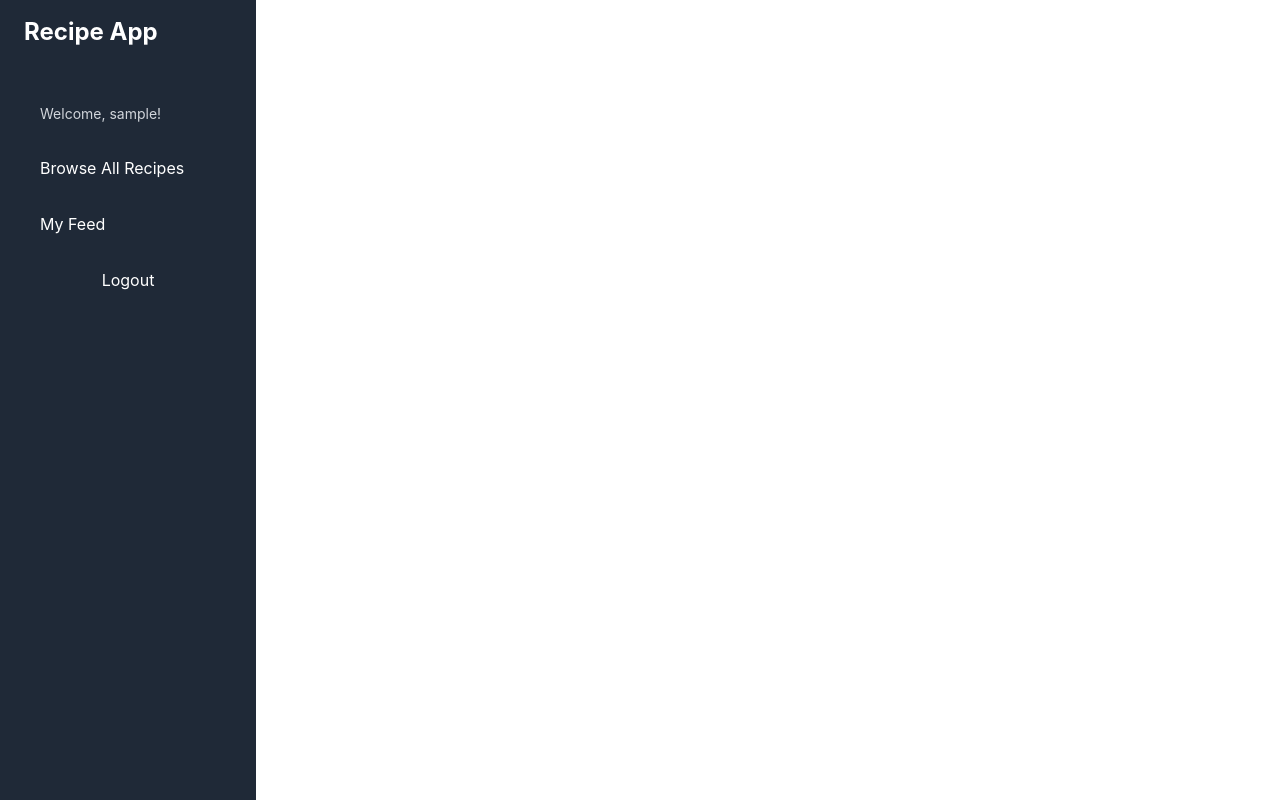
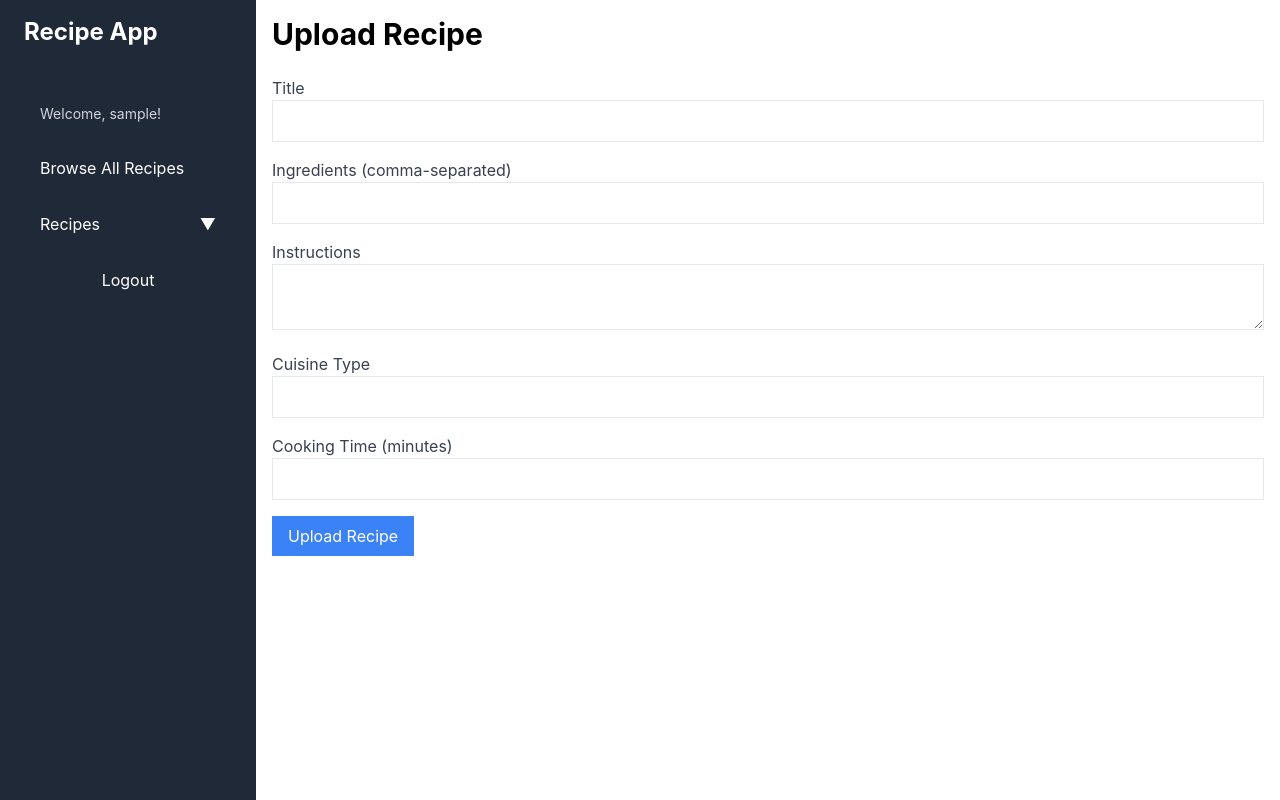
Before and after one commit to Kashyap297/swifrut-task-6, a React (Create React App) app in the folder frontend/: page /upload-recipe in a window 1280 px wide. Built offline with nearby package versions, Linux system fonts and the light colour scheme; sample sign-in values are in the browser's storage.

Commit message:
crud operation done

```diff
--- a/frontend/src/App.js
+++ b/frontend/src/App.js
@@ -10,6 +10,8 @@ import ProtectedRoute from "./components/ProtectedRoute";
 import PublicRoute from "./components/PublicRoute";
 import Sidebar from "./components/Sidebar";
 import { AuthProvider } from "./context/AuthContext";
+import UploadRecipe from "./pages/UploadRecipe";
+import EditRecipe from "./pages/EditRecipe";
 
 function App() {
   return (
@@ -49,6 +51,22 @@ function App() {
               }
             />
             <Route
+              path="/upload-recipe"
+              element={
+                <ProtectedRoute>
+                  <UploadRecipe />
+                </ProtectedRoute>
+              }
+            />
+            <Route
+              path="/edit-recipe/:id"
+              element={
+                <ProtectedRoute>
+                  <EditRecipe />
+                </ProtectedRoute>
+              }
+            />
+            <Route
               path="/protected"
               element={
                 <ProtectedRoute>
--- a/frontend/src/components/Sidebar.jsx
+++ b/frontend/src/components/Sidebar.jsx
@@ -1,11 +1,11 @@
-// src/components/Sidebar.jsx
-import React, { useContext } from "react";
+import React, { useContext, useState } from "react";
 import { Link, useNavigate } from "react-router-dom";
 import { AuthContext } from "../context/AuthContext";
 
 const Sidebar = () => {
   const { user, logout } = useContext(AuthContext);
   const navigate = useNavigate();
+  const [isDropdownOpen, setIsDropdownOpen] = useState(false); // Track dropdown state
 
   const handleLogout = () => {
     logout();
@@ -28,6 +28,37 @@ const Sidebar = () => {
           Browse All Recipes
         </Link>
 
+        {/* Dropdown for Recipes */}
+        {user && (
+          <div>
+            <button
+              onClick={() => setIsDropdownOpen(!isDropdownOpen)}
+              className="hover:bg-gray-700 py-2 px-4 rounded w-full text-left flex justify-between items-center"
+            >
+              Recipes
+              <span>{isDropdownOpen ? "▲" : "▼"}</span>
+            </button>
+
+            {/* Dropdown Content */}
+            {isDropdownOpen && (
+              <div className="ml-4 space-y-2">
+                <Link
+                  to="/myfeed"
+                  className="hover:bg-gray-700 py-2 px-4 rounded block"
+                >
+                  My Feed
+                </Link>
+                <Link
+                  to="/upload-recipe"
+                  className="hover:bg-gray-700 py-2 px-4 rounded block"
+                >
+                  Upload Recipe
+                </Link>
+              </div>
+            )}
+          </div>
+        )}
+
         {!user ? (
           <>
             <Link to="/login" className="hover:bg-gray-700 py-2 px-4 rounded">
@@ -42,9 +73,6 @@ const Sidebar = () => {
           </>
         ) : (
           <>
-            <Link to="/myfeed" className="hover:bg-gray-700 py-2 px-4 rounded">
-              My Feed
-            </Link>
             <button
               onClick={handleLogout}
               className="hover:bg-gray-700 py-2 px-4 rounded"
--- /dev/null
+++ b/frontend/src/pages/EditRecipe.jsx
@@ -0,0 +1,142 @@
+// src/pages/EditRecipe.jsx
+import React, { useState, useEffect } from "react";
+import { useParams, useNavigate } from "react-router-dom";
+import api from "../api/api"; // Axios instance for API requests
+
+const EditRecipe = () => {
+  const { id } = useParams(); // Get recipe ID from the URL
+  const [recipe, setRecipe] = useState({
+    title: "",
+    ingredients: "",
+    instructions: "",
+    cuisineType: "",
+    cookingTime: "",
+  });
+  const [loading, setLoading] = useState(true);
+  const [error, setError] = useState(null);
+  const navigate = useNavigate();
+
+  // Fetch the recipe details by ID
+  useEffect(() => {
+    const fetchRecipe = async () => {
+      try {
+        const response = await api.get(`/recipes/${id}`);
+        setRecipe(response.data);
+        setLoading(false);
+      } catch (error) {
+        setError("Failed to load the recipe.");
+        setLoading(false);
+      }
+    };
+    fetchRecipe();
+  }, [id]);
+
+  // Handle form submission for updating the recipe
+  const handleSubmit = async (e) => {
+    e.preventDefault();
+    try {
+      await api.put(`/recipes/${id}`, recipe, {
+        headers: {
+          Authorization: `Bearer ${localStorage.getItem("token")}`,
+        },
+      });
+      navigate("/myfeed"); // Redirect to MyFeed after successful update
+    } catch (error) {
+      setError("Failed to update the recipe.");
+    }
+  };
+
+  // Handle input changes in the form
+  const handleChange = (e) => {
+    setRecipe({
+      ...recipe,
+      [e.target.name]: e.target.value,
+    });
+  };
+
+  if (loading) {
+    return <div>Loading...</div>;
+  }
+
+  if (error) {
+    return <div>{error}</div>;
+  }
+
+  return (
+    <div className="container mx-auto p-4">
+      <h1 className="text-3xl font-bold mb-4">Edit Recipe</h1>
+      <form onSubmit={handleSubmit}>
+        <div className="mb-4">
+          <label className="block text-gray-700 font-bold mb-2">Title</label>
+          <input
+            type="text"
+            name="title"
+            value={recipe.title}
+            onChange={handleChange}
+            className="w-full p-2 border border-gray-300 rounded"
+            required
+          />
+        </div>
+        <div className="mb-4">
+          <label className="block text-gray-700 font-bold mb-2">
+            Ingredients
+          </label>
+          <input
+            type="text"
+            name="ingredients"
+            value={recipe.ingredients}
+            onChange={handleChange}
+            className="w-full p-2 border border-gray-300 rounded"
+            required
+          />
+        </div>
+        <div className="mb-4">
+          <label className="block text-gray-700 font-bold mb-2">
+            Instructions
+          </label>
+          <textarea
+            name="instructions"
+            value={recipe.instructions}
+            onChange={handleChange}
+            className="w-full p-2 border border-gray-300 rounded"
+            required
+          />
+        </div>
+        <div className="mb-4">
+          <label className="block text-gray-700 font-bold mb-2">
+            Cuisine Type
+          </label>
+          <input
+            type="text"
+            name="cuisineType"
+            value={recipe.cuisineType}
+            onChange={handleChange}
+            className="w-full p-2 border border-gray-300 rounded"
+            required
+          />
+        </div>
+        <div className="mb-4">
+          <label className="block text-gray-700 font-bold mb-2">
+            Cooking Time (in minutes)
+          </label>
+          <input
+            type="number"
+            name="cookingTime"
+            value={recipe.cookingTime}
+            onChange={handleChange}
+            className="w-full p-2 border border-gray-300 rounded"
+            required
+          />
+        </div>
+        <button
+          type="submit"
+          className="bg-blue-500 text-white px-4 py-2 rounded"
+        >
+          Update Recipe
+        </button>
+      </form>
+    </div>
+  );
+};
+
+export default EditRecipe;
--- /dev/null
+++ b/frontend/src/pages/UploadRecipe.jsx
@@ -0,0 +1,102 @@
+import React, { useState } from "react";
+import { useNavigate } from "react-router-dom";
+import api from "../api/api"; // Axios instance for API calls
+
+const UploadRecipe = () => {
+  const [title, setTitle] = useState("");
+  const [ingredients, setIngredients] = useState("");
+  const [instructions, setInstructions] = useState("");
+  const [cuisineType, setCuisineType] = useState("");
+  const [cookingTime, setCookingTime] = useState("");
+  const [error, setError] = useState("");
+  const navigate = useNavigate();
+
+  const handleSubmit = async (e) => {
+    e.preventDefault();
+    try {
+      await api.post(
+        "/recipes",
+        {
+          title,
+          ingredients: ingredients.split(",").map((item) => item.trim()), // Convert comma-separated ingredients to array
+          instructions,
+          cuisineType,
+          cookingTime,
+        },
+        {
+          headers: {
+            Authorization: `Bearer ${localStorage.getItem("token")}`,
+          },
+        }
+      );
+      navigate("/myfeed"); // Redirect to My Feed after successful creation
+    } catch (error) {
+      setError("Error creating recipe");
+    }
+  };
+
+  return (
+    <div className="container mx-auto p-4">
+      <h1 className="text-3xl font-bold mb-6">Upload Recipe</h1>
+      {error && <p className="text-red-500 mb-4">{error}</p>}
+      <form onSubmit={handleSubmit}>
+        <div className="mb-4">
+          <label className="block text-gray-700">Title</label>
+          <input
+            type="text"
+            value={title}
+            onChange={(e) => setTitle(e.target.value)}
+            className="w-full border px-4 py-2"
+            required
+          />
+        </div>
+        <div className="mb-4">
+          <label className="block text-gray-700">
+            Ingredients (comma-separated)
+          </label>
+          <input
+            type="text"
+            value={ingredients}
+            onChange={(e) => setIngredients(e.target.value)}
+            className="w-full border px-4 py-2"
+            required
+          />
+        </div>
+        <div className="mb-4">
+          <label className="block text-gray-700">Instructions</label>
+          <textarea
+            value={instructions}
+            onChange={(e) => setInstructions(e.target.value)}
+            className="w-full border px-4 py-2"
+            required
+          />
+        </div>
+        <div className="mb-4">
+          <label className="block text-gray-700">Cuisine Type</label>
+          <input
+            type="text"
+            value={cuisineType}
+            onChange={(e) => setCuisineType(e.target.value)}
+            className="w-full border px-4 py-2"
+            required
+          />
+        </div>
+        <div className="mb-4">
+          <label className="block text-gray-700">Cooking Time (minutes)</label>
+          <input
+            type="number"
+            value={cookingTime}
+            onChange={(e) => setCookingTime(e.target.value)}
+            className="w-full border px-4 py-2"
+            required
+          />
+        </div>
+        <button type="submit" className="bg-blue-500 text-white px-4 py-2">
+          Upload Recipe
+        </button>
+      </form>
+    </div>
+  );
+};
+
+export default UploadRecipe;
```
Also changed, not shown: frontend/src/pages/MyFeed.jsx (+37 -7 lines).
